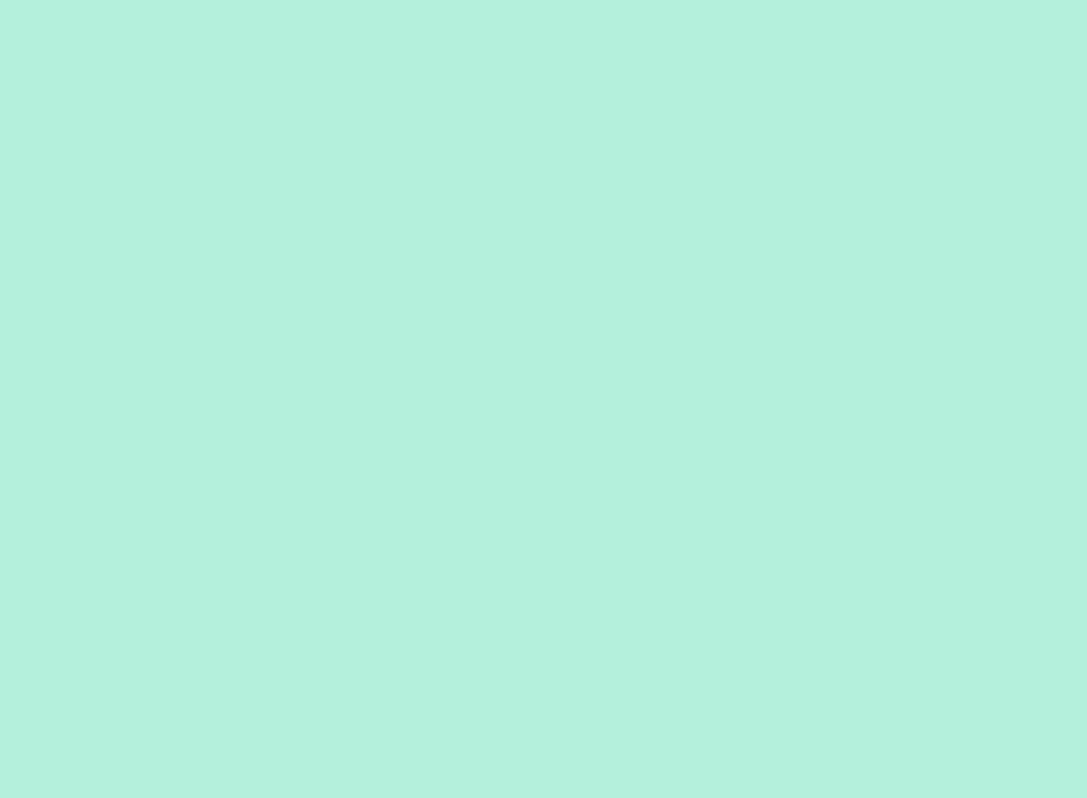
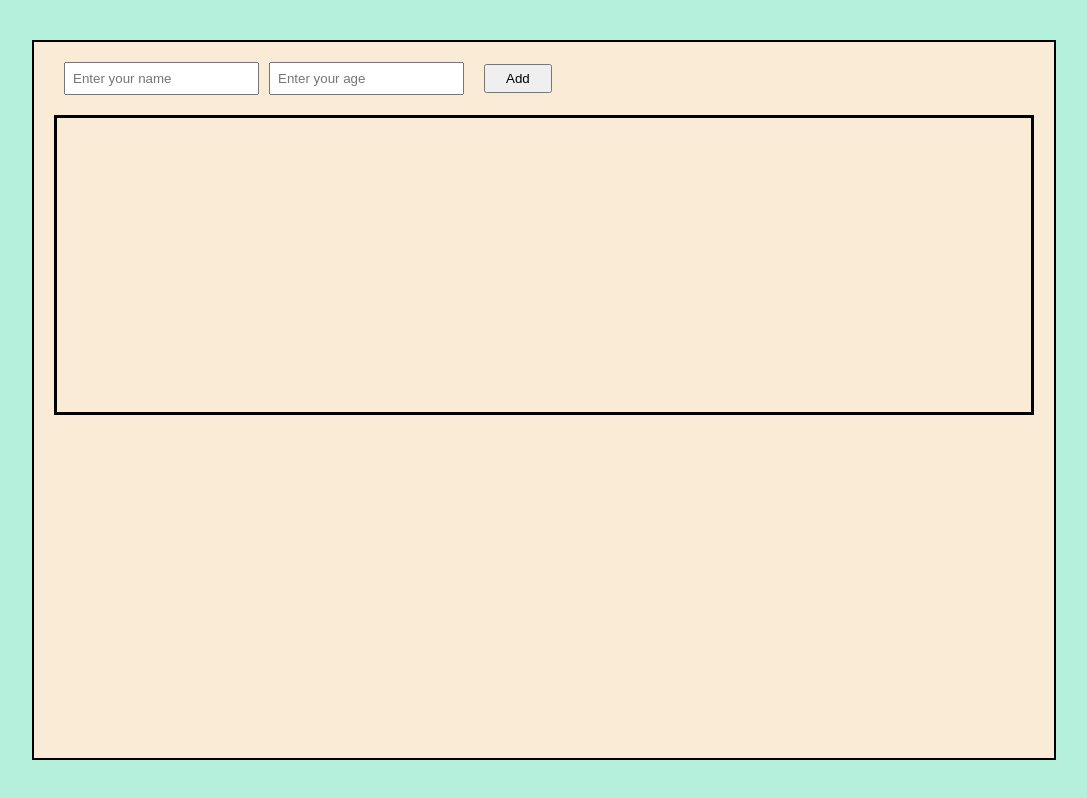
Before and after one commit to rampravesh22/react-thapa-tutorials, a React (Create React App) app: page / in a window 1280 px wide. Shown: the whole page, without its empty margins (96-1183 px from the left). Built offline with nearby package versions, Linux system fonts and the light colour scheme.

Commit message:
example2

```diff
--- /dev/null
+++ b/src/AddNote.jsx
@@ -0,0 +1,50 @@
+import React from "react";
+import { useState } from "react";
+
+const AddNote = (props) => {
+	const [input, setInput] = useState({
+		name: "",
+		age: "",
+	});
+   console.log();
+	const inputEvent = (e) => {
+		const {name, value} = e.target;
+		setInput((pre) => {
+			return { ...pre, [name]: value };
+		});
+	};
+   const addNote = (e)=>{
+      e.preventDefault()
+      props.propsAddNote(input)
+      setInput({
+         name:"",
+         age:""
+      })
+
+   }
+	return (
+		<div className="main_note">
+			<form action="">
+				<input
+					type="text"
+					value={input.name}
+					placeholder="Enter your name"
+					name="name"
+					onChange={inputEvent}
+				/>
+				<input
+					value={input.age}
+					type="text"
+					placeholder="Enter your age"
+					name="age"
+					onChange={inputEvent}
+				/>
+				<button className="add" onClick={addNote}>
+					Add
+				</button>
+			</form>
+		</div>
+	);
+};
+
+export default AddNote;
--- a/src/App.js
+++ b/src/App.js
@@ -1,9 +1,41 @@
-import React from 'react'
+import React from "react";
+import { useState } from "react";
+import AddNote from "./AddNote";
+import Note from "./Note";
 function App() {
+	const [note, setNote] = useState([]);
+	const addNote = (inputNote) => {
+		setNote((pre) => {
+			return [...pre, inputNote];
+		});
+	};
+
+	const deleteNote = (id) => {
+		console.log("heool");
+		setNote((pre) => {
+			return pre.filter((value, index) => {
+				return index !== id;
+			});
+		});
+	};
+
 	return (
 		<>
 			{/* Componenents */}
-
+			<AddNote propsAddNote={addNote}></AddNote>
+			<div className="note">
+				{note.map((value, index) => {
+					return (
+						<Note
+							key={index}
+							name={value.name}
+							age={value.age}
+							id={index}
+							propsDelete={deleteNote}
+						></Note>
+					);
+				})}
+			</div>
 		</>
 	);
 }
--- /dev/null
+++ b/src/Note.jsx
@@ -0,0 +1,20 @@
+import React from "react";
+
+const Note = (props) => {
+   const deleteItem = ()=>{
+      props.propsDelete(props.id)
+   }
+	return (
+		<div className="child">
+			<p>
+				<span>Name</span>: {props.name}
+			</p>
+			<p>
+				<span>Age</span>: {props.age}
+			</p>
+			<button className="delete" onClick={deleteItem}>Delete</button>
+		</div>
+	);
+};
+
+export default Note;
--- a/src/index.css
+++ b/src/index.css
@@ -15,7 +15,78 @@ html {
 	font-size: 62.5%;
 }
 
-body{
-    background-color: rgba(3, 204, 137, 0.295);
-    min-height: 100vh;
+body {
+	background-color: rgba(3, 204, 137, 0.295);
+	min-height: 100vh;
+	display: flex;
+	justify-content: center;
+	align-items: center;
 }
+
+#root {
+	border: 2px solid black;
+	min-height: 90vh;
+	width: 80%;
+	background-color: antiquewhite;
+	padding: 2rem;
+}
+
+input {
+	padding: 0.7rem;
+	margin-left: 1rem;
+}
+
+
+
+.note {
+   /* background-color: aquamarine; */
+	font-size: 2rem;
+	display: flex;
+   flex-wrap: wrap;
+   justify-content: space-between;
+   align-content: flex-start;
+   gap: 1rem;
+   padding: 1rem;
+   border:3px solid black;
+   min-height: 300px;
+	margin-top: 2rem;
+}
+
+.child {
+	padding: 1rem;
+	border: 2px solid salmon;
+	display: flex;
+   position: relative;
+	justify-content: space-around;
+   transition:all 2s ease-in-out;
+	background-color: white;
+}
+
+.delete{
+   position: absolute;
+   background-color: rgb(250, 37, 37);
+   color: white;
+   padding: .3rem 1rem;
+   display: none;
+   right: 0;
+   border-radius: 1rem;
+   cursor: pointer;
+}
+
+
+.child:hover .delete{
+   display: block;
+}
+.add{
+   padding: .5rem 2rem;
+   margin-left: 2rem;
+
+}
+
+.child p {
+	display: inline-block;
+}
+
+span {
+	font-weight: bold;
+}
```
